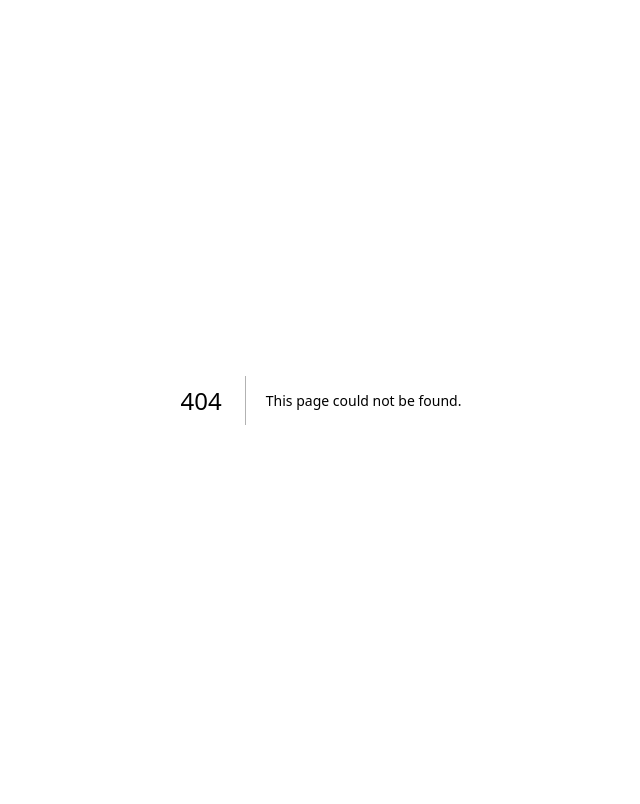
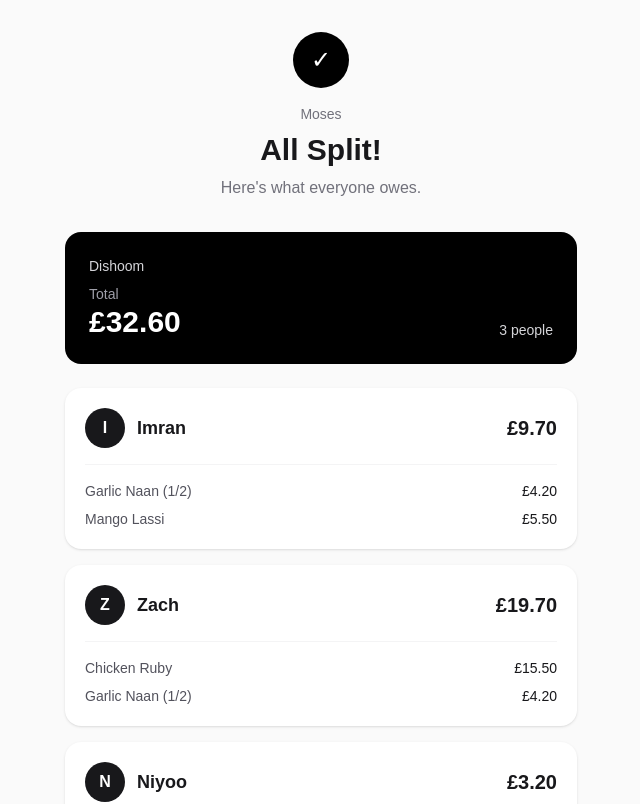
Before and after one commit to zachxwalton/Moses, a Next.js app in the folder frontend/: page /results in a window 1280 px wide. Before the commit this address had no page. Shown: the top 804 px of the page, without its empty margins (319-959 px from the left). Built offline with nearby package versions, Linux system fonts and the light colour scheme.

Commit message:
Build split results screen

```diff
--- a/frontend/src/app/assign/page.tsx
+++ b/frontend/src/app/assign/page.tsx
@@ -2,6 +2,7 @@
 
 import { useState } from "react";
 import { mockReceipt } from "@/data/mockReceipt";
+import Link from "next/link";
 
 type Person = {
   id: number;
@@ -199,13 +200,22 @@ export default function AssignItemsPage() {
         </div>
 
         {/* Continue */}
-        <button
-          type="button"
-          disabled={!allItemsAssigned}
-          className="mt-6 w-full rounded-2xl bg-black px-5 py-4 font-semibold text-white hover:bg-zinc-800 disabled:cursor-not-allowed disabled:opacity-40"
-        >
-          View Split →
-        </button>
+        {allItemsAssigned ? (
+  <Link
+    href="/results"
+    className="mt-6 block w-full rounded-2xl bg-black px-5 py-4 text-center font-semibold text-white hover:bg-zinc-800"
+  >
+    View Split →
+  </Link>
+) : (
+  <button
+    type="button"
+    disabled
+    className="mt-6 w-full rounded-2xl bg-black px-5 py-4 font-semibold text-white opacity-40"
+  >
+    View Split →
+  </button>
+)}
 
         {!allItemsAssigned && (
           <p className="mt-3 text-center text-sm text-zinc-500">
--- /dev/null
+++ b/frontend/src/app/results/page.tsx
@@ -0,0 +1,188 @@
+"use client";
+
+import { mockReceipt } from "@/data/mockReceipt";
+
+type PersonResult = {
+  name: string;
+  items: {
+    name: string;
+    amount: number;
+  }[];
+};
+
+export default function ResultsPage() {
+  const receipt = mockReceipt.receipt;
+
+  // Temporary sample results.
+  // Later this will come from the real Assign Items screen.
+  const results: PersonResult[] = [
+    {
+      name: "Imran",
+      items: [
+        {
+          name: "Garlic Naan (1/2)",
+          amount: 4.2,
+        },
+        {
+          name: "Mango Lassi",
+          amount: 5.5,
+        },
+      ],
+    },
+    {
+      name: "Zach",
+      items: [
+        {
+          name: "Chicken Ruby",
+          amount: 15.5,
+        },
+        {
+          name: "Garlic Naan (1/2)",
+          amount: 4.2,
+        },
+      ],
+    },
+    {
+      name: "Niyoo",
+      items: [
+        {
+          name: "House Chai",
+          amount: 3.2,
+        },
+      ],
+    },
+  ];
+
+  function formatCurrency(amount: number) {
+    return new Intl.NumberFormat("en-GB", {
+      style: "currency",
+      currency: receipt.transaction_currency,
+    }).format(amount);
+  }
+
+  function getPersonTotal(person: PersonResult) {
+    return person.items.reduce(
+      (total, item) => total + item.amount,
+      0
+    );
+  }
+
+  const calculatedTotal = results.reduce(
+    (total, person) => total + getPersonTotal(person),
+    0
+  );
+
+  return (
+    <main className="min-h-screen bg-zinc-50 px-4 py-8 text-zinc-900">
+      <div className="mx-auto max-w-lg">
+
+        {/* Header */}
+        <div className="mb-8 text-center">
+          <div className="mx-auto mb-4 flex h-14 w-14 items-center justify-center rounded-full bg-black text-2xl text-white">
+            ✓
+          </div>
+
+          <p className="text-sm font-medium text-zinc-500">
+            Moses
+          </p>
+
+          <h1 className="mt-2 text-3xl font-bold">
+            All Split!
+          </h1>
+
+          <p className="mt-2 text-zinc-500">
+            Here&apos;s what everyone owes.
+          </p>
+        </div>
+
+        {/* Bill Summary */}
+        <div className="mb-6 rounded-2xl bg-black p-6 text-white">
+          <p className="text-sm text-zinc-300">
+            {receipt.merchant_name}
+          </p>
+
+          <div className="mt-2 flex items-end justify-between">
+            <div>
+              <p className="text-sm text-zinc-400">
+                Total
+              </p>
+
+              <p className="text-3xl font-bold">
+                {formatCurrency(calculatedTotal)}
+              </p>
+            </div>
+
+            <p className="text-sm text-zinc-300">
+              {results.length} people
+            </p>
+          </div>
+        </div>
+
+        {/* Individual Results */}
+        <div className="space-y-4">
+          {results.map((person) => {
+            const total = getPersonTotal(person);
+
+            return (
+              <div
+                key={person.name}
+                className="rounded-2xl bg-white p-5 shadow-sm"
+              >
+                <div className="flex items-center justify-between">
+                  <div className="flex items-center gap-3">
+                    <div className="flex h-10 w-10 items-center justify-center rounded-full bg-zinc-900 font-semibold text-white">
+                      {person.name.charAt(0)}
+                    </div>
+
+                    <h2 className="text-lg font-semibold">
+                      {person.name}
+                    </h2>
+                  </div>
+
+                  <p className="text-xl font-bold">
+                    {formatCurrency(total)}
+                  </p>
+                </div>
+
+                <div className="mt-4 border-t border-zinc-100 pt-4">
+                  <div className="space-y-2">
+                    {person.items.map((item, index) => (
+                      <div
+                        key={index}
+                        className="flex justify-between text-sm"
+                      >
+                        <span className="text-zinc-600">
+                          {item.name}
+                        </span>
+
+                        <span className="font-medium">
+                          {formatCurrency(item.amount)}
+                        </span>
+                      </div>
+                    ))}
+                  </div>
+                </div>
+              </div>
+            );
+          })}
+        </div>
+
+        {/* Share */}
+        <button
+          type="button"
+          className="mt-6 w-full rounded-2xl bg-black px-5 py-4 font-semibold text-white hover:bg-zinc-800"
+        >
+          Share Breakdown
+        </button>
+
+        <button
+          type="button"
+          className="mt-3 w-full rounded-2xl border border-zinc-300 bg-white px-5 py-4 font-semibold hover:bg-zinc-100"
+        >
+          Start New Split
+        </button>
+
+      </div>
+    </main>
+  );
+}
```
